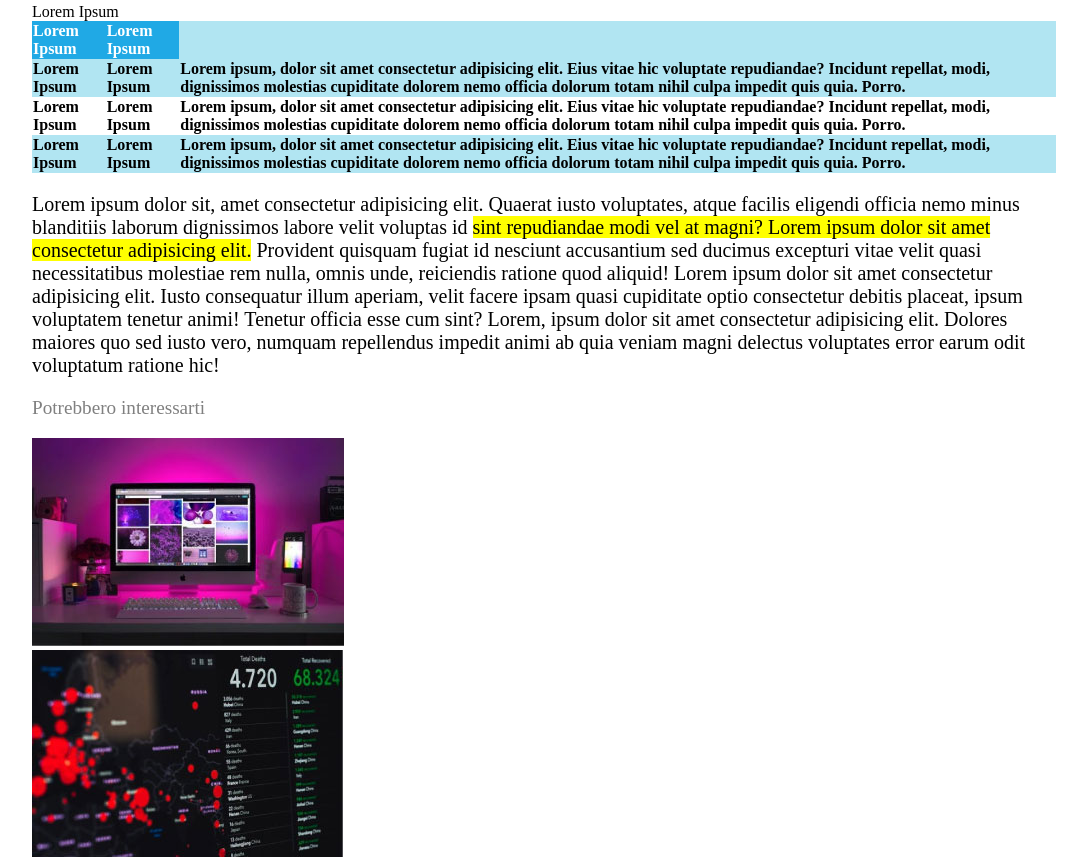
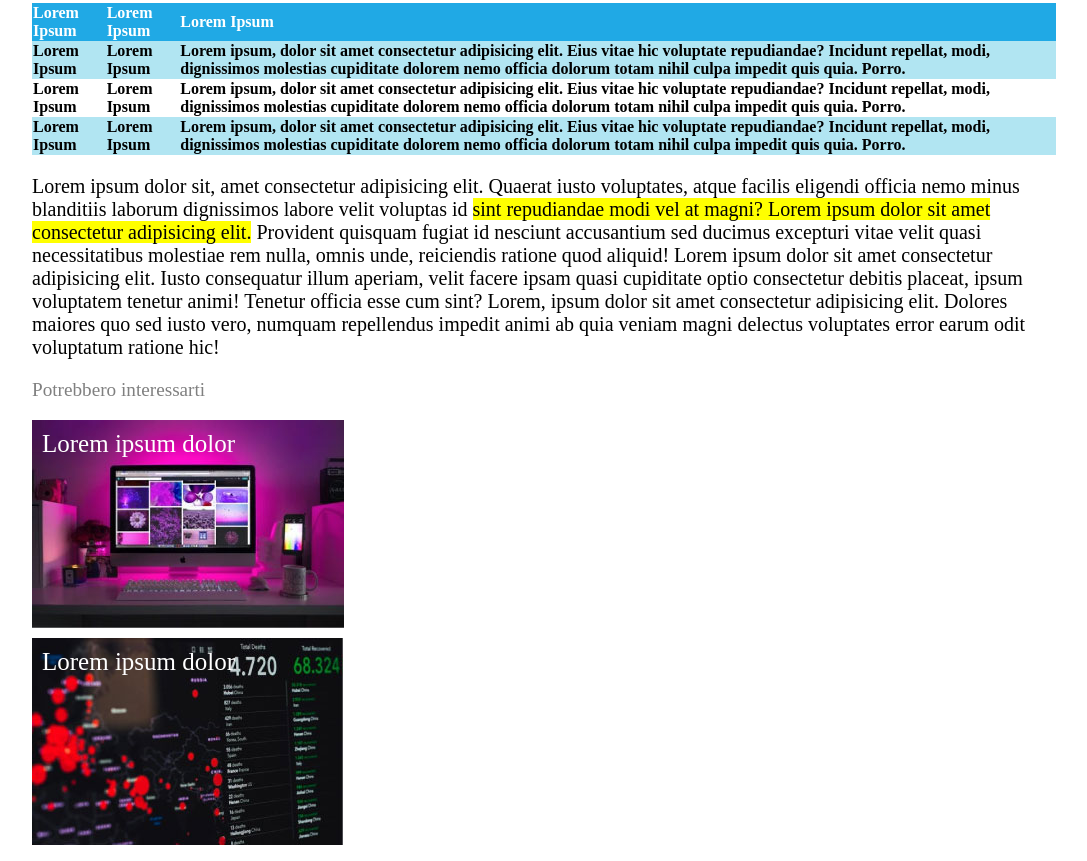
Before and after one commit to Giacomo-Paolini/html-css-booleaner, a plain HTML site: page index.html in a window 1280 px wide. Shown: the part 1075-1936 px from the top of the page, without its empty margins (96-1183 px from the left). Drawn offline with Linux system fonts and the light colour scheme.

Commit message:
Footer imgs

```diff
--- a/css/style.css
+++ b/css/style.css
@@ -72,3 +72,36 @@ table {
 th {
     text-align: left;
 }
+
+#pc1 {
+    width: 312px;
+    height: 208px;
+    background-image: url(../img/monitor.jpg);
+    background-repeat: no-repeat;
+    position: relative;
+    margin-bottom: 10px;
+}
+
+#textpc1 {
+    color: white;
+    position: absolute;
+    font-size: 25px;
+    margin-top: 10px;
+    margin-left: 10px;
+}
+
+#pc2 {
+    width: 311px;
+    height: 207px;
+    background-image: url(../img/graph.jpg);
+    background-repeat: no-repeat;
+    position: relative;
+}
+
+#textpc2 {
+    color: white;
+    position: absolute;
+    font-size: 25px;
+    margin-top: 10px;
+    margin-left: 10px;
+}
--- a/index.html
+++ b/index.html
@@ -46,7 +46,7 @@
                         <thead>
                             <tr>
                                 <th>Lorem Ipsum</th>
-                                <th">Lorem Ipsum</th>
+                                <th>Lorem Ipsum</th>
                                 <th>Lorem Ipsum</th>
                             </tr>
                         </thead>
@@ -73,12 +73,8 @@
             </main>
             <footer>
                 <p class="sottotitolo">Potrebbero interessarti</p>
-                <div>
-                    <img src="./img/monitor.jpg">
-                </div>
-                <div>
-                    <img src="./img/graph.jpg">
-                </div>
+                <div id="pc1"><span id="textpc1">Lorem ipsum dolor</span></div>
+                <div id="pc2"><span id="textpc2">Lorem ipsum dolor</span></div>
             </footer>
         </div>
     </div>
```
